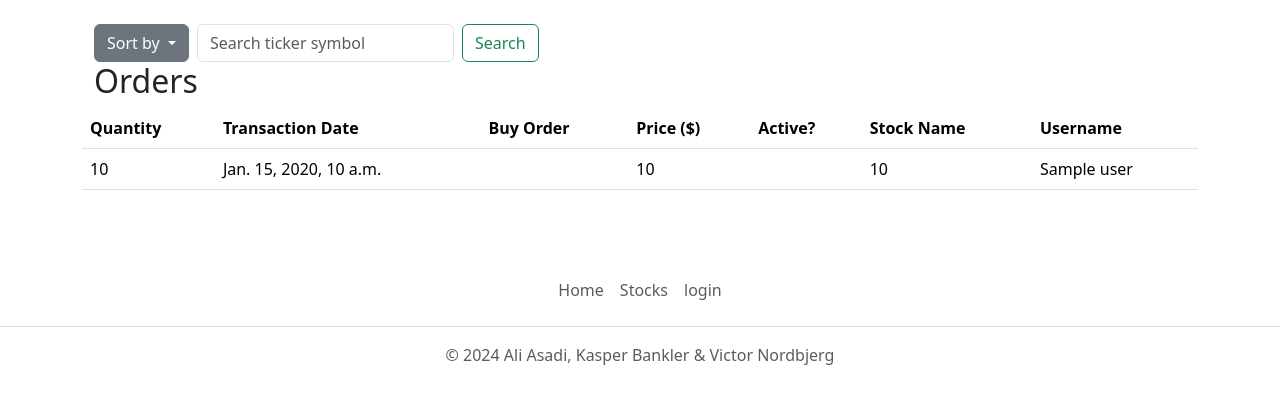
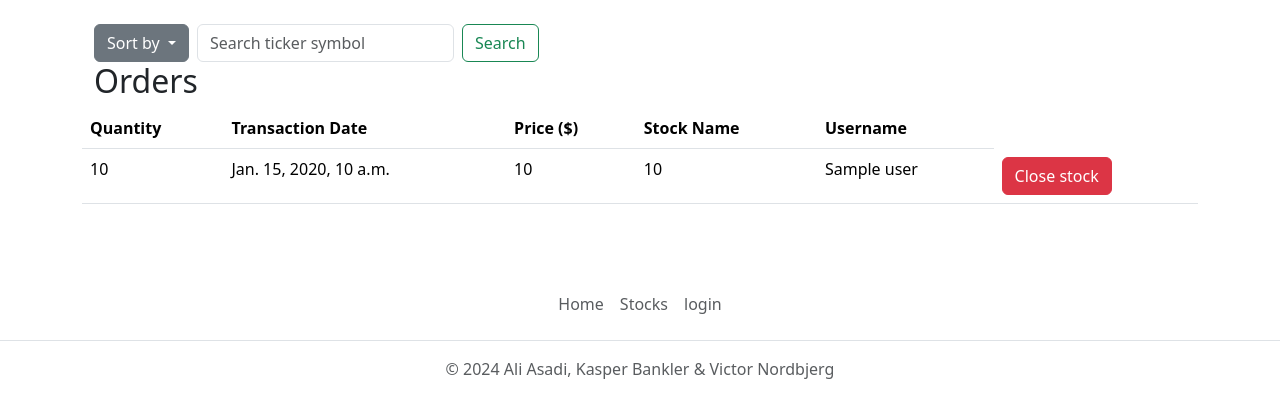
Before and after one commit to Kasper-Bankler/StockWebsite, a Django app: template portfolio/templates/index.html in a window 1280 px wide. Shown: the part 93-511 px from the top of the page. Run offline with Django 3.2, Linux system fonts and the light colour scheme; the template is opened without the code that fills it: most values are stand-ins (such as "Sample title", 1, 10 or a date in 2020).

Commit message:
Syntax for salg i portfolio

```diff
--- a/portfolio/templates/index.html
+++ b/portfolio/templates/index.html
@@ -42,9 +42,8 @@
           <tr>
             <th>Quantity</th>
             <th>Transaction Date</th>
-            <th>Buy Order</th>
             <th>Price ($)</th>
-            <th>Active?</th>
+            <!-- <th>Active?</th> -->
             <th>Stock Name</th>
             <th>Username</th>
           </tr>
@@ -54,12 +53,15 @@
           {% for order in orders %}
             <tr>
               <td>{{ order.quantity }}</td>
-              <td>{{ order.transactionDate }}</td>
-              <td>{{ order.isBuyOrder }}</td>
-              <td>{{ order.price }}</td>
-              <td>{{ order.isActive }}</td>
+              <td>{{ order.stock.transactionDate }}</td>
+              <td>{{ order.stock.price }}</td>
+              <!-- <td>{{ order.isActive }}</td> -->
               <td>{{ order.stock }}</td>
               <td>{{ order.user }}</td>
+              <td>
+              <a href="#" class="btn btn-danger" onclick="confirmSell('{{ order.id }}', '{{ order.stock }}')">Close stock</a>
+              </td>
+
             </tr>
           {% endfor %}
         </tbody>
@@ -67,6 +69,13 @@
     </div>
   </div>
 </div>
+<script>
+  function confirmSell(orderId, stock) {
+    if (confirm("Are you sure you want to sell " +  stock + " stock?")) {
+      order.stock.isActive=false
+    }
+  }
+</script>
 {% endblock %}
 
 {% block footer %}
--- a/portfolio/urls.py
+++ b/portfolio/urls.py
@@ -7,6 +7,7 @@ app_name = 'portfolio'
 urlpatterns = [
     path('', views.index, name='index'),
     path('sort-'+'<str:sort>/', views.index, name='index'),
-    path("portfolio", views.index, name = "index")
+    path("portfolio", views.index, name = "index"),
+    path("portfolio/sell", views.index, name = "index"),
     #path('<str:portfolio_ticker>/', views.detail, name='detail')
 ]
```
Also changed, not shown: portfolio/views.py (+14 -3 lines), db.sqlite3, portfolio/templates/sellPortfolio.html (added).
